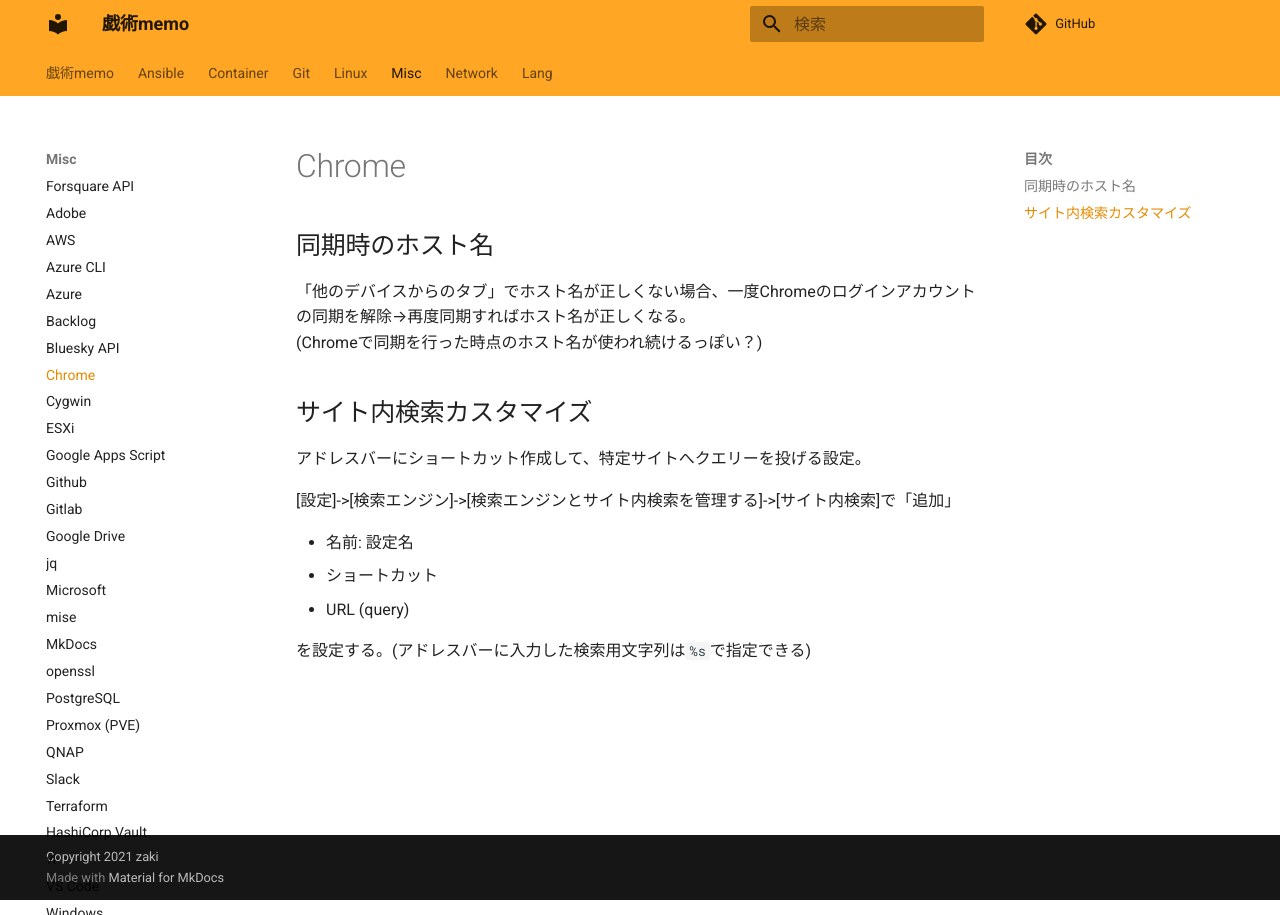
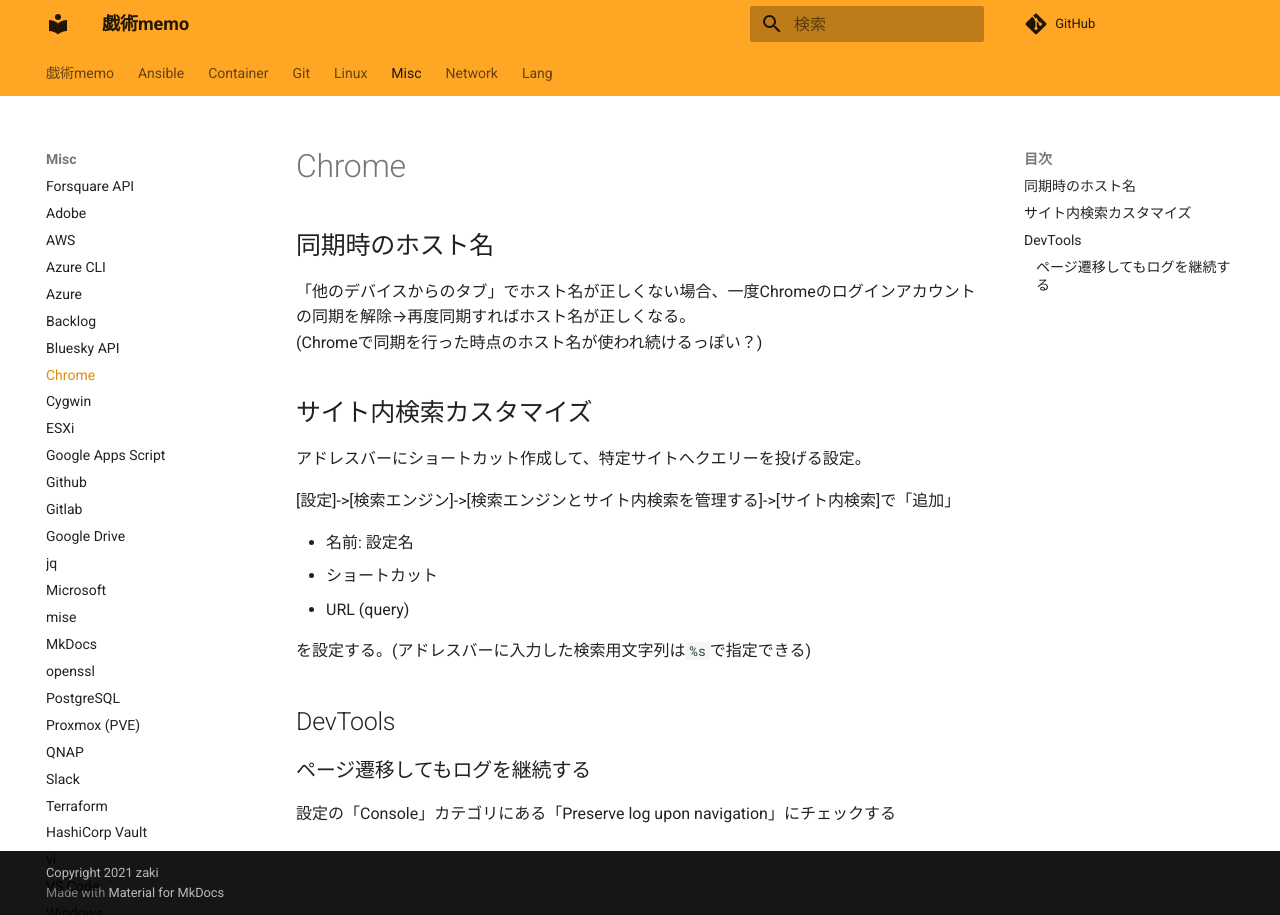
Before and after one commit to zaki-lknr/docs, an MkDocs documentation site: the page built from docs/Misc/chrome.md, in a window 1280 px wide. Built offline with MkDocs 1.6.1 and Material for MkDocs 9.7.7, drawn with Linux system fonts in a browser that asks for light colours; comment, search, counter and statistics services are not loaded.

Commit message:
add: misc/chrome: devtoolsのページ遷移でログ継続

```diff
--- a/docs/Misc/chrome.md
+++ b/docs/Misc/chrome.md
@@ -16,3 +16,9 @@
 - URL (query)
 
 を設定する。(アドレスバーに入力した検索用文字列は`%s`で指定できる)
+
+## DevTools
+
+### ページ遷移してもログを継続する
+
+設定の「Console」カテゴリにある「Preserve log upon navigation」にチェックする
```
